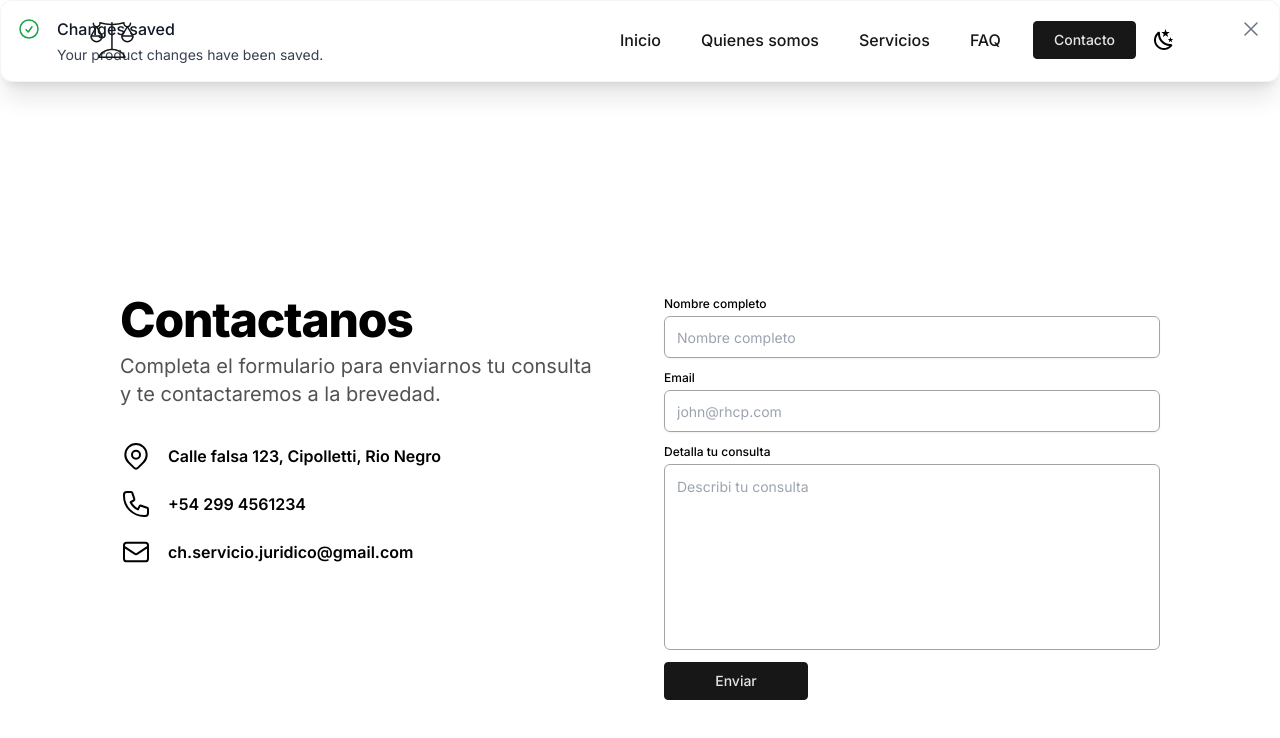
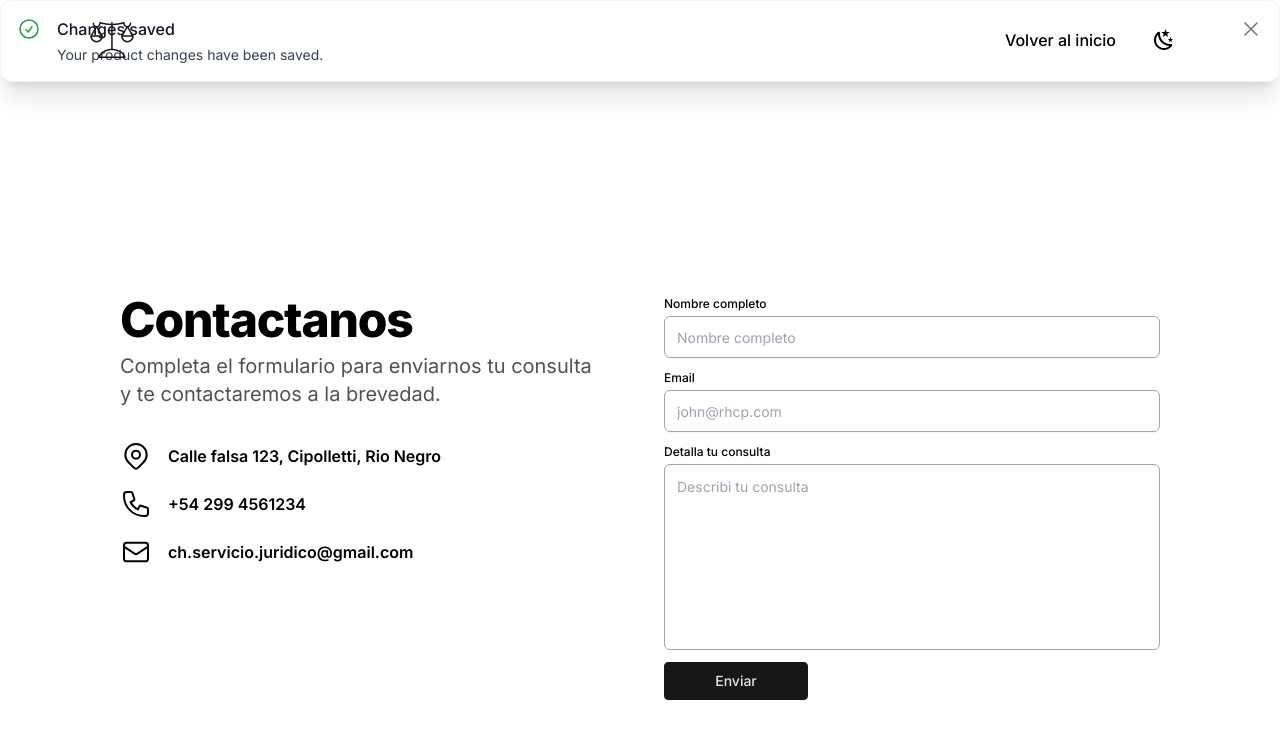
Before and after one commit to lllMaxMaxlll/chServiciosJuridicos, a Next.js app: page /contact in a window 1280 px wide. Shown: the top 738 px of the page. Built offline with nearby package versions, Linux system fonts and the light colour scheme.

Commit message:
Change links in contact page

```diff
--- a/components/Header.tsx
+++ b/components/Header.tsx
@@ -3,6 +3,7 @@
 import { useState, useEffect } from "react";
 import { Link as ScrollLink } from "react-scroll";
 import Link from "next/link";
+import { usePathname } from "next/navigation";
 import { MobileMenu, Logo, Switcher } from "@/components";
 
 type LinksHeader = {
@@ -12,6 +13,7 @@ type LinksHeader = {
 
 export default function Header() {
 	const [top, setTop] = useState<boolean>(true);
+	const pathname = usePathname();
 	const links: LinksHeader[] = [
 		{ title: "Inicio", href: "hero" },
 		{ title: "Quienes somos", href: "about" },
@@ -40,6 +42,7 @@ export default function Header() {
 						<Logo />
 					</div>
 					<nav id="nav" className="hidden md:flex md:grow">
+						{pathname === "/" && (
 							<ul className="flex grow justify-end flex-wrap items-center">
 								{links.map((e, i) => (
 									<li key={i}>
@@ -50,7 +53,7 @@ export default function Header() {
 											smooth={true}
 											offset={-70} // Ajusta el desplazamiento vertical
 											duration={700}
-										className="relative cursor-pointer mx-5 font-medium text-neutral-900 dark:text-neutral-100 before:absolute before:-bottom-1 before:h-0.5 before:w-full before:origin-left before:scale-x-0 before:bg-neutral-900 dark:before:bg-neutral-100 before:transition hover:before:scale-100">
+											className="relative cursor-pointer mx-5 font-medium  before:absolute before:-bottom-1 before:h-0.5 before:w-full before:origin-left before:scale-x-0 before:bg-neutral-900 dark:before:bg-neutral-100 before:transition hover:before:scale-100">
 											{e.title}
 										</ScrollLink>
 									</li>
@@ -63,6 +66,16 @@ export default function Header() {
 									</Link>
 								</li>
 							</ul>
+						)}
+						{pathname !== "/" && (
+							<ul className="flex grow justify-end flex-wrap items-center">
+								<Link
+									href="/"
+									className="relative cursor-pointer mx-5 font-medium  before:absolute before:-bottom-1 before:h-0.5 before:w-full before:origin-left before:scale-x-0 before:bg-neutral-900 dark:before:bg-neutral-100 before:transition hover:before:scale-100">
+									Volver al inicio
+								</Link>
+							</ul>
+						)}
 						<Switcher />
 					</nav>
 
--- a/components/MobileMenu.tsx
+++ b/components/MobileMenu.tsx
@@ -4,6 +4,7 @@ import { useState, useRef, useEffect } from "react";
 import { Transition } from "@headlessui/react";
 import { Link as ScrollLink } from "react-scroll";
 import Link from "next/link";
+import { usePathname } from "next/navigation";
 import { Switcher } from "@/components";
 import WhatsappIcon from "@/public/Icons/WhatsappSVG";
 
@@ -14,6 +15,7 @@ type LinksMobileMenu = {
 
 export default function MobileMenu() {
 	const [mobileNavOpen, setMobileNavOpen] = useState<boolean>(false);
+	const pathname = usePathname();
 
 	const trigger = useRef<HTMLButtonElement>(null);
 	const mobileNav = useRef<HTMLDivElement>(null);
@@ -119,6 +121,7 @@ export default function MobileMenu() {
 					leave="transition ease-out duration-200"
 					leaveFrom="opacity-100"
 					leaveTo="opacity-0 translate-y-0">
+					{pathname === "/" && (
 						<ul className="px-5 h-screen flex justify-center items-center flex-col">
 							{links.map((e, i) => (
 								<li key={i} className="py-3 text-2xl">
@@ -141,6 +144,18 @@ export default function MobileMenu() {
 								</Link>
 							</li>
 						</ul>
+					)}
+
+					{pathname !== "/" && (
+						<ul className="px-5 h-screen flex justify-center items-center flex-col">
+							<li className="py-3 text-2xl flex cursor-pointer font-medium w-full text-neutral-900 hover:text-neutral-600 dark:text-neutral-100 dark:hover:text-neutral-200 justify-center">
+								<Link href="/" onClick={() => setMobileNavOpen(false)}>
+									Volver a inicio
+								</Link>
+							</li>
+						</ul>
+					)}
+
 					<div className="absolute z-20 top-3 left-3">
 						<Switcher />
 					</div>
```
Lines whose indentation alone changed are shown as unchanged.
